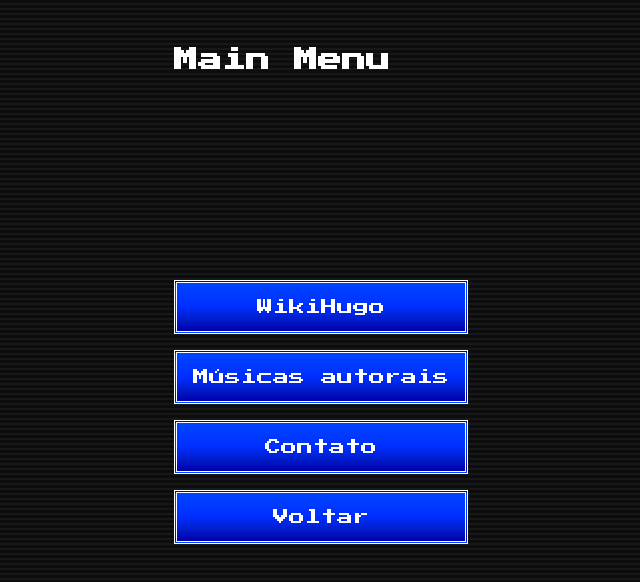
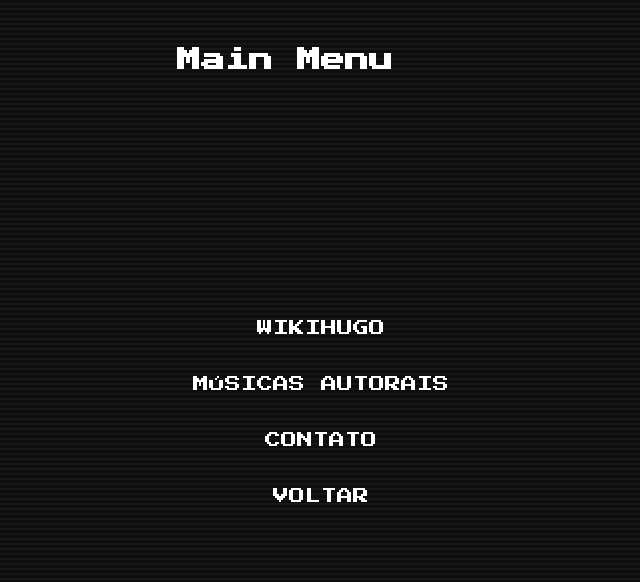
Before and after one commit to jeanwisotscki/friend, a Next.js app: page /menu in a window 1280 px wide. Shown: the top 582 px of the page, without its empty margins (319-959 px from the left). Built offline with nearby package versions, Linux system fonts and the light colour scheme.

Commit message:
refactor: mudanças no visual do menu

```diff
--- a/src/pages/menu/index.tsx
+++ b/src/pages/menu/index.tsx
@@ -18,26 +18,42 @@ export default function Menu() {
         <Atom.MainMenuContainer>
           <ul>
             <Link href={"/wikihugo"}>
-              <li onMouseEnter={() => menuHoverAudio.current?.play()}>
-                WikiHugo
+              <li>
+                <Atom.MenuButton
+                  onMouseEnter={() => menuHoverAudio.current?.play()}
+                >
+                  WikiHugo
+                </Atom.MenuButton>
               </li>
             </Link>
 
             <Link href={"/musicas"}>
-              <li onMouseEnter={() => menuHoverAudio.current?.play()}>
-                Músicas autorais
+              <li>
+                <Atom.MenuButton
+                  onMouseEnter={() => menuHoverAudio.current?.play()}
+                >
+                  Músicas autorais
+                </Atom.MenuButton>
               </li>
             </Link>
 
             <Link href={"/contato"}>
-              <li onMouseEnter={() => menuHoverAudio.current?.play()}>
-                Contato
+              <li>
+                <Atom.MenuButton
+                  onMouseEnter={() => menuHoverAudio.current?.play()}
+                >
+                  Contato
+                </Atom.MenuButton>
               </li>
             </Link>
 
             <Link href={"/"}>
-              <li onMouseEnter={() => menuHoverAudio.current?.play()}>
-                Voltar
+              <li>
+                <Atom.ButtonOrangeOnHover
+                  onMouseEnter={() => menuHoverAudio.current?.play()}
+                >
+                  Voltar
+                </Atom.ButtonOrangeOnHover>
               </li>
             </Link>
           </ul>
--- a/src/pages/menu/styles.ts
+++ b/src/pages/menu/styles.ts
@@ -17,32 +17,52 @@ export const MainMenuContainer = styled.div`
   ul {
     display: flex;
     flex-direction: column;
-    gap: 1rem;
+    gap: 0.5rem;
+  }
+`;
 
-    li {
-      background-image: linear-gradient(
-        to bottom,
-        #0044ff,
-        #003aff,
-        #002eff,
-        #001ecc,
-        #0000aa
-      );
+export const MenuButton = styled.button`
+  width: 100%;
+  text-transform: uppercase;
   padding: 1rem;
   text-align: center;
   cursor: pointer;
-      border: double white;
+  background: none;
+  color: #fff;
+  font-size: 1rem;
+  outline: none;
+  border: 0;
+  cursor: pointer;
 
   &:hover {
+    background: #002eff;
     background-image: linear-gradient(
       to bottom,
-          #ff8303,
-          #ff7900,
+      #77ccff,
+      #77ccff,
+      #0044ff,
+      #001edd,
+      #0000aa
+    );
+    background-clip: text;
+    -webkit-background-clip: text;
+    -webkit-text-fill-color: transparent;
+  }
+`;
+
+export const ButtonOrangeOnHover = styled(MenuButton)`
+  &:hover {
+    background: #fe6e00;
+    background-image: linear-gradient(
+      to bottom,
+      #fff303,
+      #fff900,
       #fe6e00,
       #fe5000,
-          #fd4000
+      #fd1000
     );
-      }
-    }
+    background-clip: text;
+    -webkit-background-clip: text;
+    -webkit-text-fill-color: transparent;
   }
 `;
```
Lines whose indentation alone changed are shown as unchanged.
